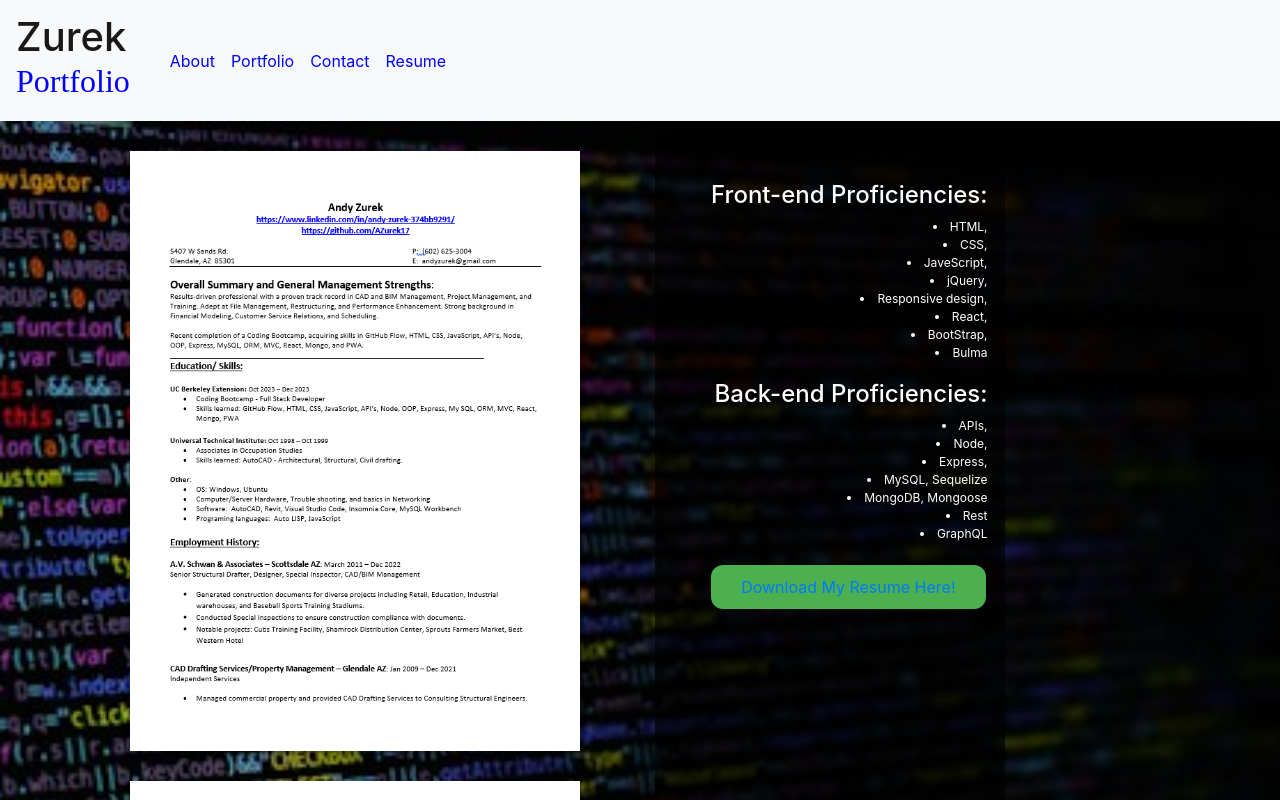
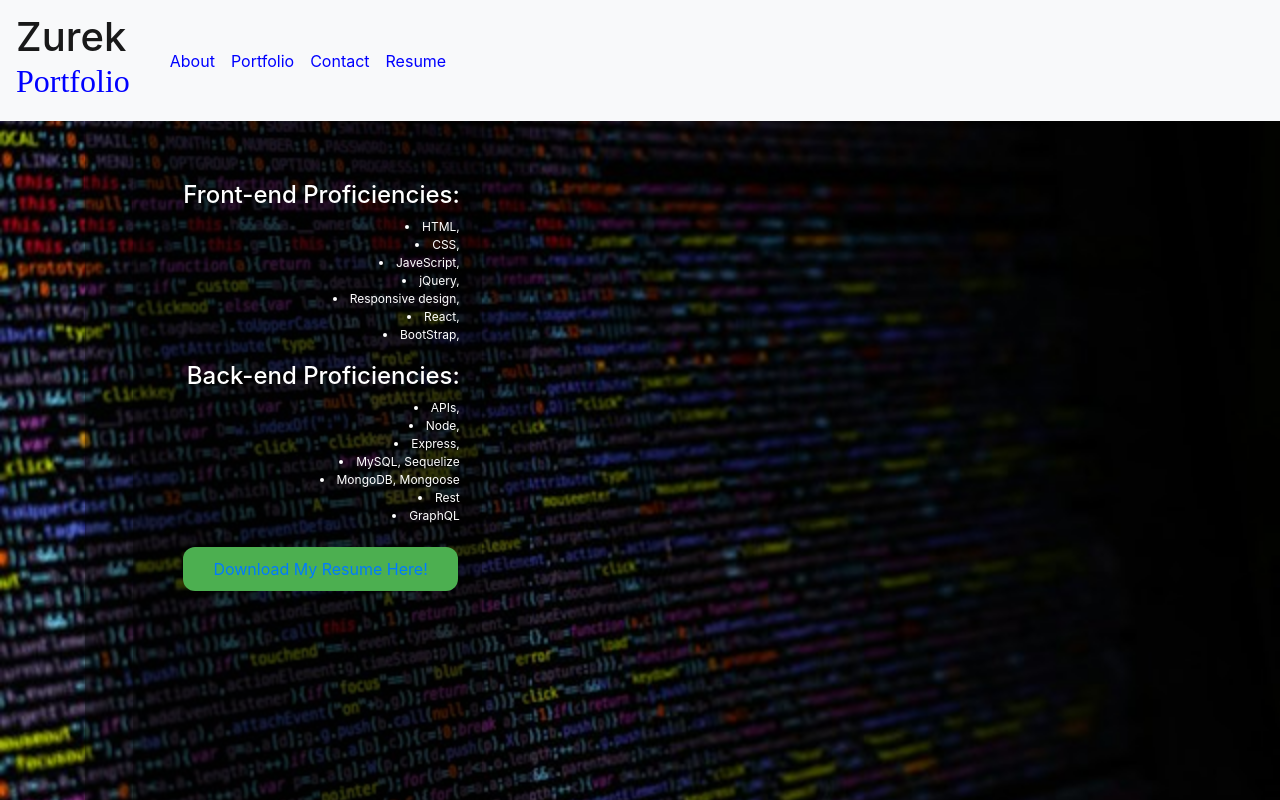
Before and after one commit to AZurek17/react-zurek-portfolio, a React (Vite) app: page /Resume in a window 1280 px wide. Shown: the top 800 px of the page. Built offline with nearby package versions, Linux system fonts and the light colour scheme; some icons are missing.

Commit message:
added deployed link to read me, and updated resume section

```diff
--- a/src/pages/Resume.jsx
+++ b/src/pages/Resume.jsx
@@ -5,17 +5,17 @@ function Resume() {
     <div id="resumeBg">
     <div className="container" >
       <div className="row">
-      <div className="col-6">
+      {/* <div className="col-6">
       <div className="rCard1">
                 </div>
       <div className="rCard2">
       </div>
 
-      </div>
-      <div className="col-4">
+      </div> */}
+      <div className="col-5">
       <div className="hero text-center" >
 
-     <div className="hero text-right" id="resume">
+     <div className="hero text-left mx-5" id="resume">
             <h4>Front-end Proficiencies:</h4>
                 <li>HTML,</li>
                 <li>CSS,</li>
@@ -24,7 +24,6 @@ function Resume() {
                 <li>Responsive design,</li>
                 <li>React,</li>
                 <li>BootStrap,</li>
-                <li>Bulma</li>
                 <br></br>
 
           <h4>Back-end Proficiencies:</h4>
```
Also changed, not shown: 1 other file (tests, documents, lock files or other folders).
